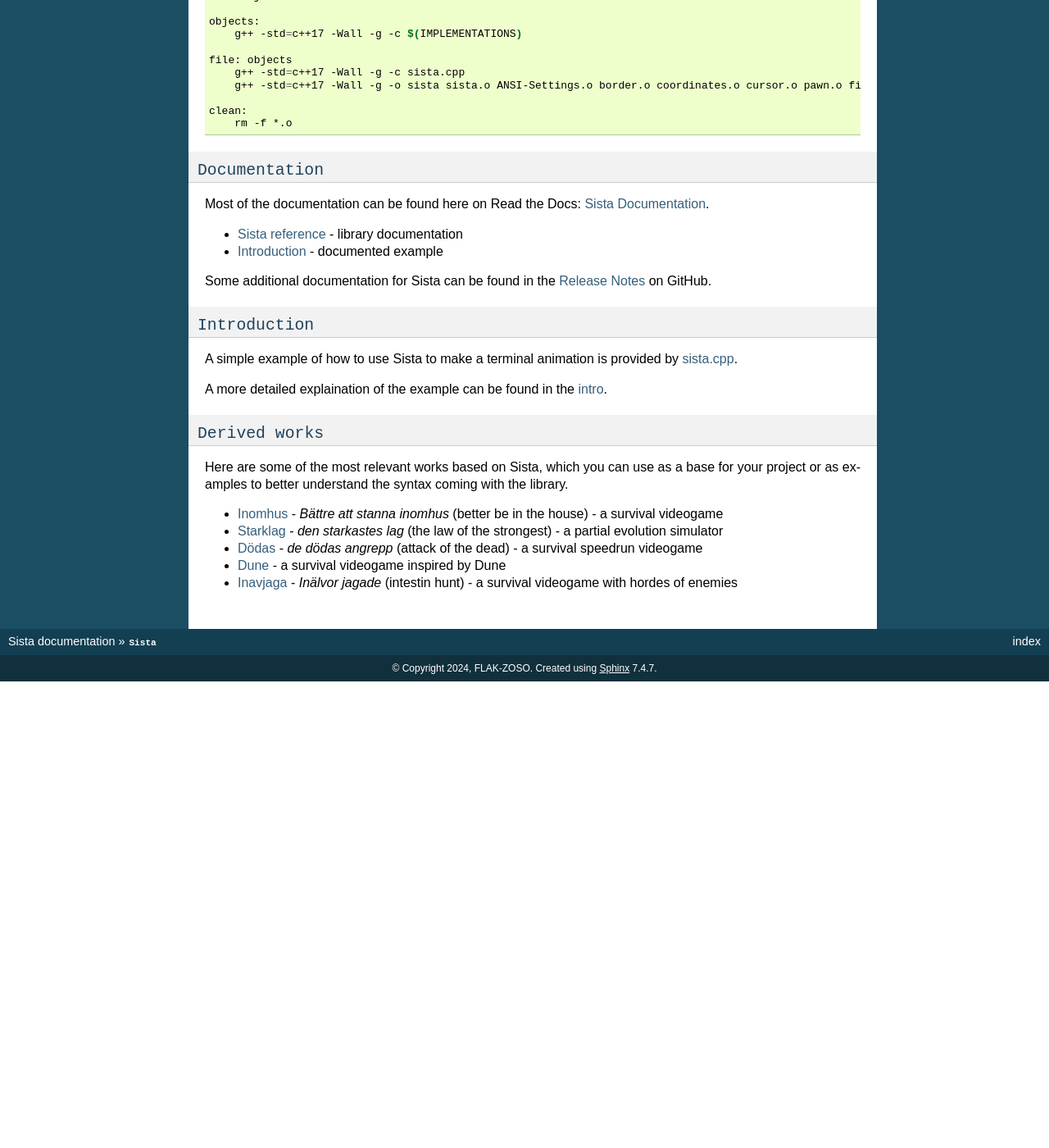
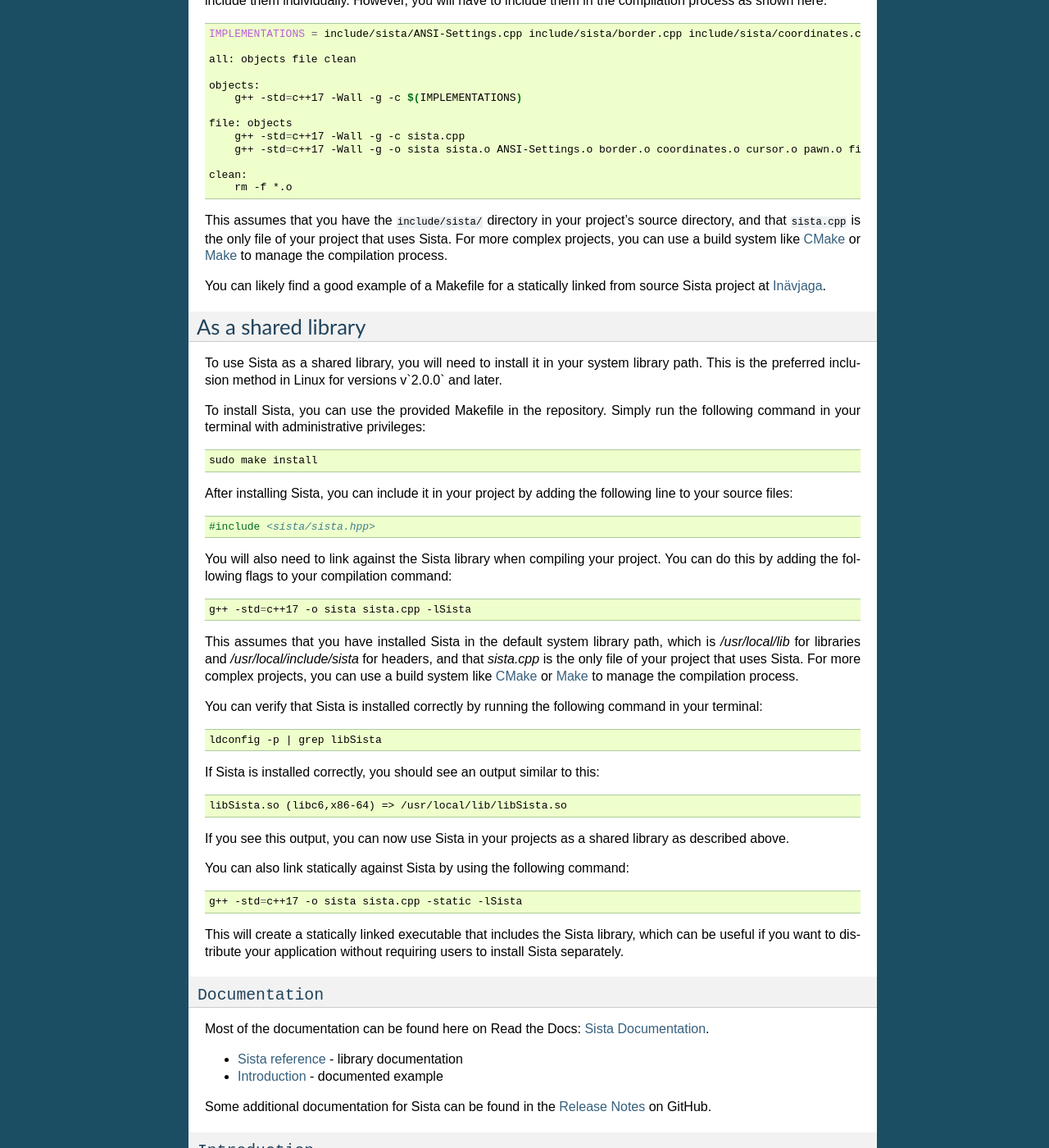
Before and after one commit to FLAK-ZOSO/Sista, a Sphinx documentation site: the page built from docs/index.rst, in a window 1280 px wide and 1400 px high, scrolled down 638 px. Shown: the whole window at 82% size. Built offline with Sphinx 7.4.7, drawn with Linux system fonts in a browser that asks for light colours; before the commit the page ends 1469 px from its top, so only the background shows below that; some of the changed text lies outside the part shown.

Commit message:
Shared library (#14)
* Dynamic compilation

* make install option added

* Documentation for shared library

* Static library being distributed too

* Documentation

* Workflows for this new setup

* Update Makefile

Co-authored-by: Copilot <175728472+Copilot@users.noreply.github.com>

* Installing the whole shared library to /usr/lib

* Clean after building sample file

---------

Co-authored-by: Copilot <175728472+Copilot@users.noreply.github.com>

```diff
--- a/docs/conf.py
+++ b/docs/conf.py
@@ -18,7 +18,7 @@
 # -- Project information -----------------------------------------------------
 
 project = "Sista"
-copyright = "2024, FLAK-ZOSO"
+copyright = "2025, FLAK-ZOSO"
 author = "FLAK-ZOSO"
 
 
--- a/docs/index.rst
+++ b/docs/index.rst
@@ -21,7 +21,10 @@ An easier approach can be to directly clone the repository into your project's d
 ``Usage``
 -------------
 
-To use Sista, simply include the ``"sista.hpp"`` header in your project's source files.
+As header only library
+-----------------
+
+To use Sista, simply include the ``"sista.hpp"`` header in your project's source files. This is the inclusion method for versions before v`2.0.0`.
 
 .. code-block:: cpp
 
@@ -46,6 +49,59 @@ However, you will have to include them in the compilation process as shown here.
 
     clean:
         rm -f *.o
+
+This assumes that you have the ``include/sista/`` directory in your project's source directory, and that ``sista.cpp`` is the only file of your project that uses Sista.
+For more complex projects, you can use a build system like `CMake <https://cmake.org/>`_ or `Make <https://www.gnu.org/software/make/>`_ to manage the compilation process.
+
+You can likely find a good example of a Makefile for a statically linked from source Sista project at `Inävjaga <https://github.com/FLAK-ZOSO/Inavjaga/blob/main/Makefile>`_.
+
+As a shared library
+-----------------
+
+To use Sista as a shared library, you will need to install it in your system library path. This is the preferred inclusion method in Linux for versions v`2.0.0` and later.
+
+To install Sista, you can use the provided Makefile in the repository. Simply run the following command in your terminal with administrative privileges:
+
+.. code-block:: bash
+
+    sudo make install
+
+After installing Sista, you can include it in your project by adding the following line to your source files:
+
+.. code-block:: cpp
+
+    #include <sista/sista.hpp>
+
+You will also need to link against the Sista library when compiling your project. You can do this by adding the following flags to your compilation command:
+
+.. code-block:: bash
+
+    g++ -std=c++17 -o sista sista.cpp -lSista
+
+This assumes that you have installed Sista in the default system library path, which is `/usr/local/lib` for libraries and `/usr/local/include/sista` for headers, and that `sista.cpp` is the only file of your project that uses Sista.
+For more complex projects, you can use a build system like `CMake <https://cmake.org/>`_ or `Make <https://www.gnu.org/software/make/>`_ to manage the compilation process.
+
+You can verify that Sista is installed correctly by running the following command in your terminal:
+
+.. code-block:: bash
+
+    ldconfig -p | grep libSista
+
+If Sista is installed correctly, you should see an output similar to this:
+
+.. code-block:: text
+
+    libSista.so (libc6,x86-64) => /usr/local/lib/libSista.so
+
+If you see this output, you can now use Sista in your projects as a shared library as described above.
+
+You can also link statically against Sista by using the following command:
+
+.. code-block:: bash
+
+    g++ -std=c++17 -o sista sista.cpp -static -lSista
+
+This will create a statically linked executable that includes the Sista library, which can be useful if you want to distribute your application without requiring users to install Sista separately.
 
 ``Documentation``
 --------------
@@ -73,4 +129,4 @@ Here are some of the most relevant works based on Sista, which you can use as a
 -  `Starklag <https://github.com/Lioydiano/Starklag>`_ - *den starkastes lag* (the law of the strongest) - a partial evolution simulator
 -  `Dödas <https://github.com/Lioydiano/Dodas>`__ - *de dödas angrepp* (attack of the dead) - a survival speedrun videogame
 -  `Dune <https://github.com/Lioydiano/Dune>`__ - a survival videogame inspired by Dune
--  `Inavjaga <https://github.com/FLAK-ZOSO/Inavjaga>`__ - *Inälvor jagade* (intestin hunt) - a survival videogame with hordes of enemies
+-  `Inävjaga <https://github.com/FLAK-ZOSO/Inavjaga>`__ - *Inälvor jagade* (intestin hunt) - a survival videogame with hordes of enemies
```
Also changed, not shown: README.md (+8 -0 lines), ReleaseNotes.md (+6 -0 lines), 4 other files.
